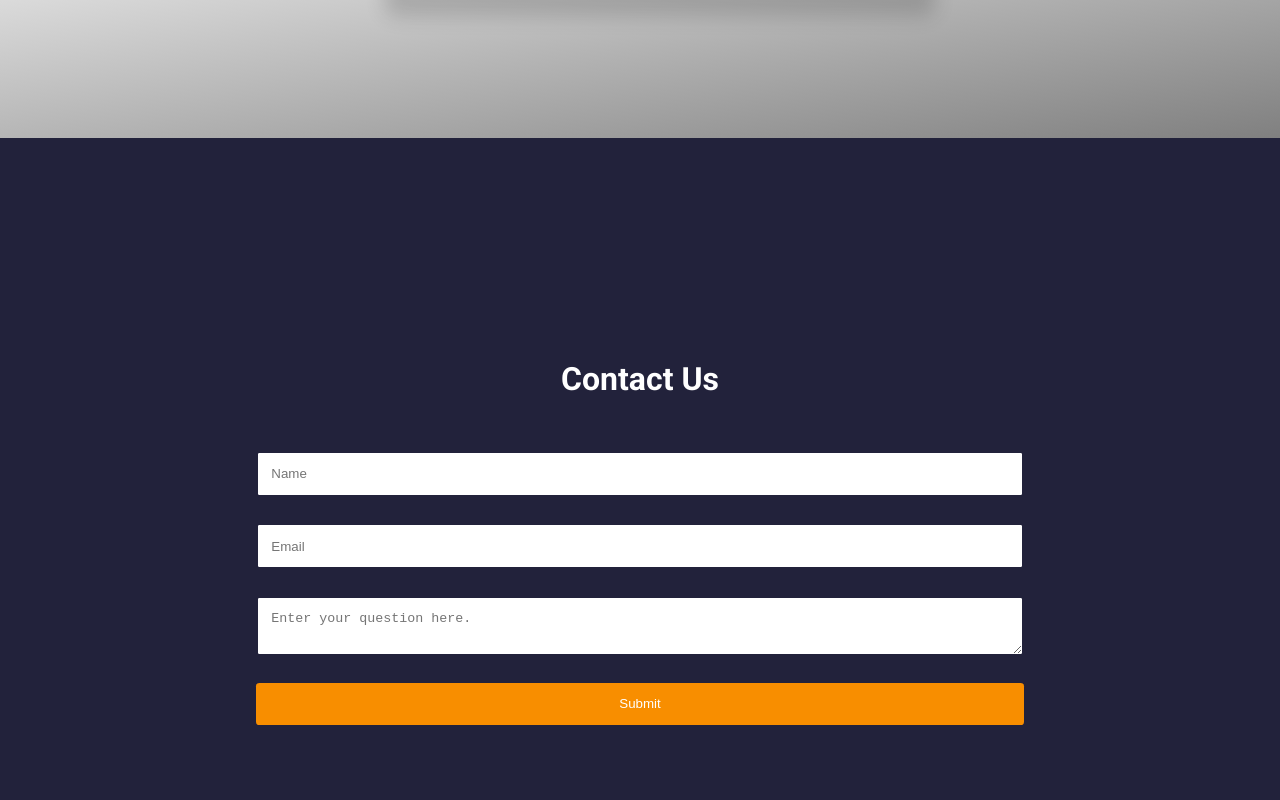
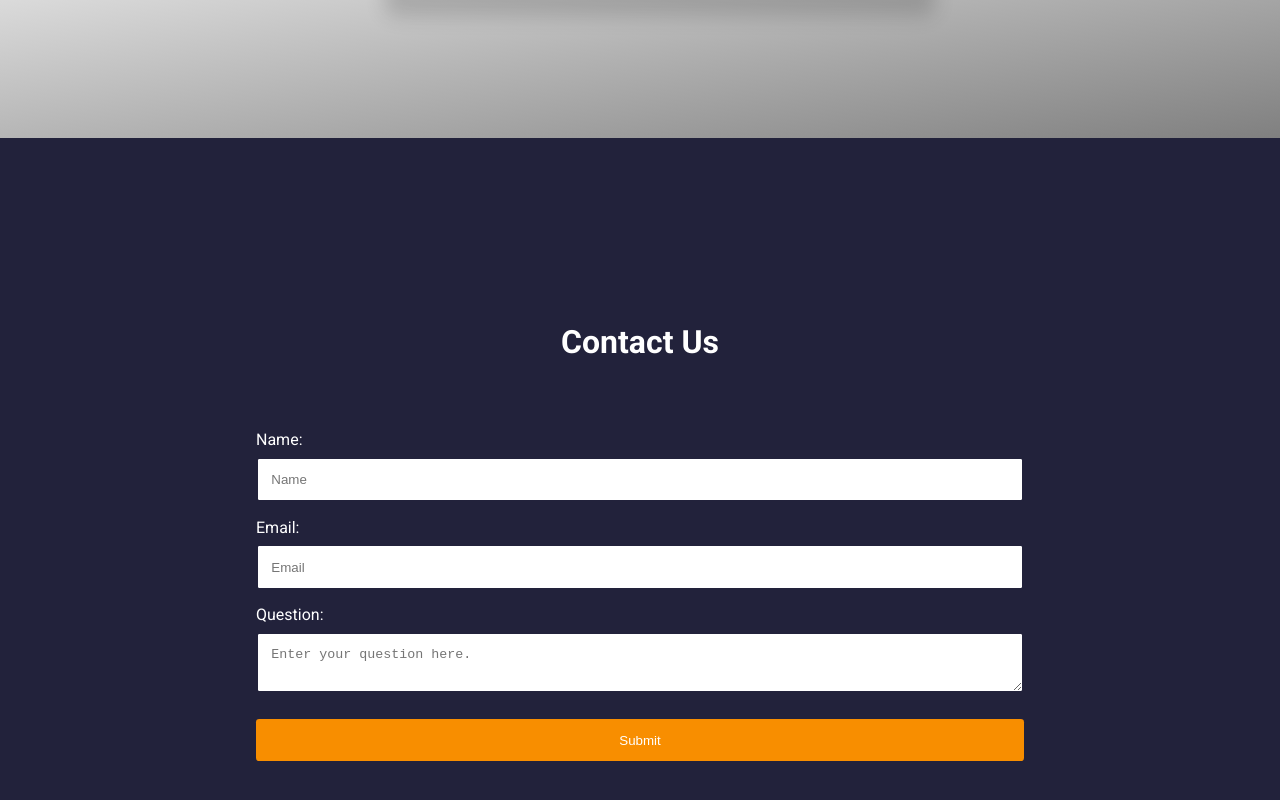
Before and after one commit to code-experiment/code-experiment-website, a React (Create React App) app in the folder client/: page / in a window 1280 px wide. Shown: the part 2111-2911 px from the top of the page. Built offline with nearby package versions, Linux system fonts and the light colour scheme.

Commit message:
Added labels with Accessibility to contact form

```diff
--- a/client/src/components/ContactForm.js
+++ b/client/src/components/ContactForm.js
@@ -52,6 +52,7 @@ const ContactForm = () => {
       <div className="contact-form-container container" id="Contact">
         <h1 className="contact-form-header-text">Contact Us</h1>
         <form onSubmit={handleSubmit(onSubmit)} className="contact-form">
+          <label htmlFor="namedInput" className="contact-form-label"> Name: </label>
           <input
             className="contact-form--input"
             type="text"
@@ -63,6 +64,7 @@ const ContactForm = () => {
             <span className="contact-form-error">This is required</span>
           )}
 
+          <label htmlFor="emailInput" className="contact-form-label"> Email: </label>
           <input
             className="contact-form--input"
             type="email"
@@ -80,6 +82,7 @@ const ContactForm = () => {
             <span className="contact-form-error">This is required</span>
           )}
 
+          <label htmlFor="questionInput" className="contact-form-label"> Question: </label>
           <textarea
             placeholder="Enter your question here."
             className="contact-form--input"
--- a/client/src/styles/ContactForm.scss
+++ b/client/src/styles/ContactForm.scss
@@ -19,6 +19,13 @@
   padding-top: 2em;
   display: flex;
   flex-direction: column;
+}
+
+.contact-form-label {
+  text-align: start;
+  color: #FFFFFF;
+  margin-top: 2% ;
+  margin-bottom: 1%;
 }
 
 .contact-form--input {
```
